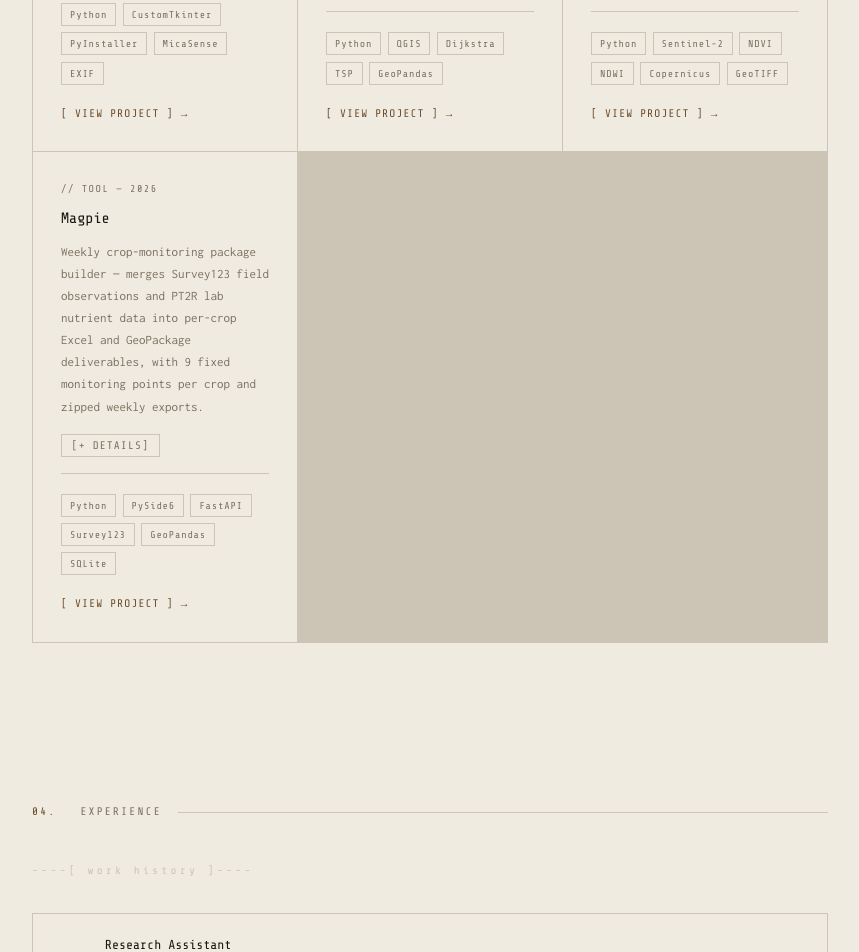
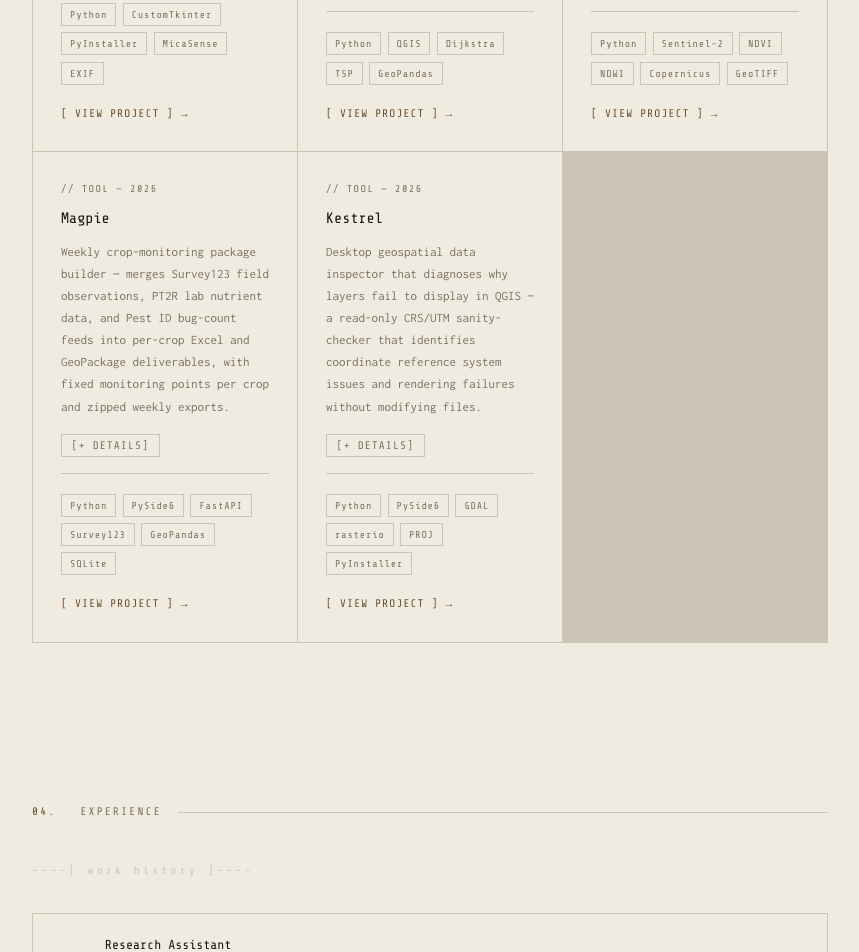
Before and after one commit to Dozer3530/Dozer3530.github.io, a plain HTML site: page index.html in a window 1280 px wide. Shown: the part 3115-4067 px from the top of the page, without its empty margins (210-1069 px from the left). Drawn offline with nearby package versions, Linux system fonts and the light colour scheme; animation ran at ten frames a second.

Commit message:
Add Kestrel project card, update Magpie with Pest ID feed
- New Kestrel card: desktop CRS/UTM geospatial data inspector (PySide6 + CLI)
- Magpie: added Pest ID bug-count feed as third data source; refined Survey123
  (50m GPS matching) and PT2R details from updated README

Co-Authored-By: Claude Opus 4.8 <noreply@anthropic.com>

```diff
--- a/index.html
+++ b/index.html
@@ -550,14 +550,14 @@
       <div class="project-card">
         <div class="project-tag">// tool &mdash; 2026</div>
         <div class="project-name">Magpie</div>
-        <div class="project-desc">Weekly crop-monitoring package builder — merges Survey123 field observations and PT2R lab nutrient data into per-crop Excel and GeoPackage deliverables, with 9 fixed monitoring points per crop and zipped weekly exports.</div>
+        <div class="project-desc">Weekly crop-monitoring package builder — merges Survey123 field observations, PT2R lab nutrient data, and Pest ID bug-count feeds into per-crop Excel and GeoPackage deliverables, with fixed monitoring points per crop and zipped weekly exports.</div>
         <button class="project-detail-btn" data-target="magpie-expand">[+ details]</button>
         <div class="project-expand" id="magpie-expand">
           <div>
             <div class="project-expand-label">// data sources</div>
-            <div class="project-expand-row">Survey123 field observations: disease, soil sensors, insects, growth stages</div>
-            <div class="project-expand-row">PT2R lab nutrient panel reports with manual location assignment</div>
-            <div class="project-expand-row">9 fixed monitoring points per crop (e.g. Canola M1–M9, Corn L1–L9)</div>
+            <div class="project-expand-row">Survey123 field observations: disease, TDR soil sensors, insects, growth stage — GPS auto-matched to points within 50 m</div>
+            <div class="project-expand-row">PT2R lab reports: nutrient panel, sufficiency ratings, expected-ratio columns</div>
+            <div class="project-expand-row">Pest ID: living per-field bug-count log, weekly snapshot selection</div>
           </div>
           <div>
             <div class="project-expand-label">// outputs</div>
@@ -574,6 +574,35 @@
         </div>
         <div class="project-stack"><span class="tag">Python</span><span class="tag">PySide6</span><span class="tag">FastAPI</span><span class="tag">Survey123</span><span class="tag">GeoPandas</span><span class="tag">SQLite</span></div>
         <a href="https://github.com/Dozer3530/Magpie" class="project-link" target="_blank" rel="noopener noreferrer">[ view project ] &rarr;</a>
+      </div>
+
+      <div class="project-card">
+        <div class="project-tag">// tool &mdash; 2026</div>
+        <div class="project-name">Kestrel</div>
+        <div class="project-desc">Desktop geospatial data inspector that diagnoses why layers fail to display in QGIS — a read-only CRS/UTM sanity-checker that identifies coordinate reference system issues and rendering failures without modifying files.</div>
+        <button class="project-detail-btn" data-target="kestrel-expand">[+ details]</button>
+        <div class="project-expand" id="kestrel-expand">
+          <div>
+            <div class="project-expand-label">// diagnostics</div>
+            <div class="project-expand-row">CRS inspection: EPSG codes, UTM zones, datum info, valid regions</div>
+            <div class="project-expand-row">Geographic extent reprojected to WGS84 with visual map preview</div>
+            <div class="project-expand-row">Layer metadata: geometry types, feature counts, raster bands/pixel size/NoData</div>
+            <div class="project-expand-row">Detects missing CRS, coordinate mismatches, empty layers, antimeridian wrap, self-intersecting geometry</div>
+          </div>
+          <div>
+            <div class="project-expand-label">// inputs</div>
+            <div class="project-expand-row">Shapefile (zipped or plain), GeoPackage, GeoJSON, KML/KMZ/GML/GPX</div>
+            <div class="project-expand-row">CSV/Excel with coordinate columns; rasters (GeoTIFF, IMG, VRT, JPEG2000)</div>
+            <div class="project-expand-row">Drag-and-drop; read-only — never modifies source files</div>
+          </div>
+          <div>
+            <div class="project-expand-label">// distribution</div>
+            <div class="project-expand-row">Windows installer (Inno Setup) or portable zip; PySide6 GUI + CLI</div>
+            <div class="project-expand-row">Right-click shell integration via --register flag</div>
+          </div>
+        </div>
+        <div class="project-stack"><span class="tag">Python</span><span class="tag">PySide6</span><span class="tag">GDAL</span><span class="tag">rasterio</span><span class="tag">PROJ</span><span class="tag">PyInstaller</span></div>
+        <a href="https://github.com/Dozer3530/Kestrel" class="project-link" target="_blank" rel="noopener noreferrer">[ view project ] &rarr;</a>
       </div>
 
     </div>
```
